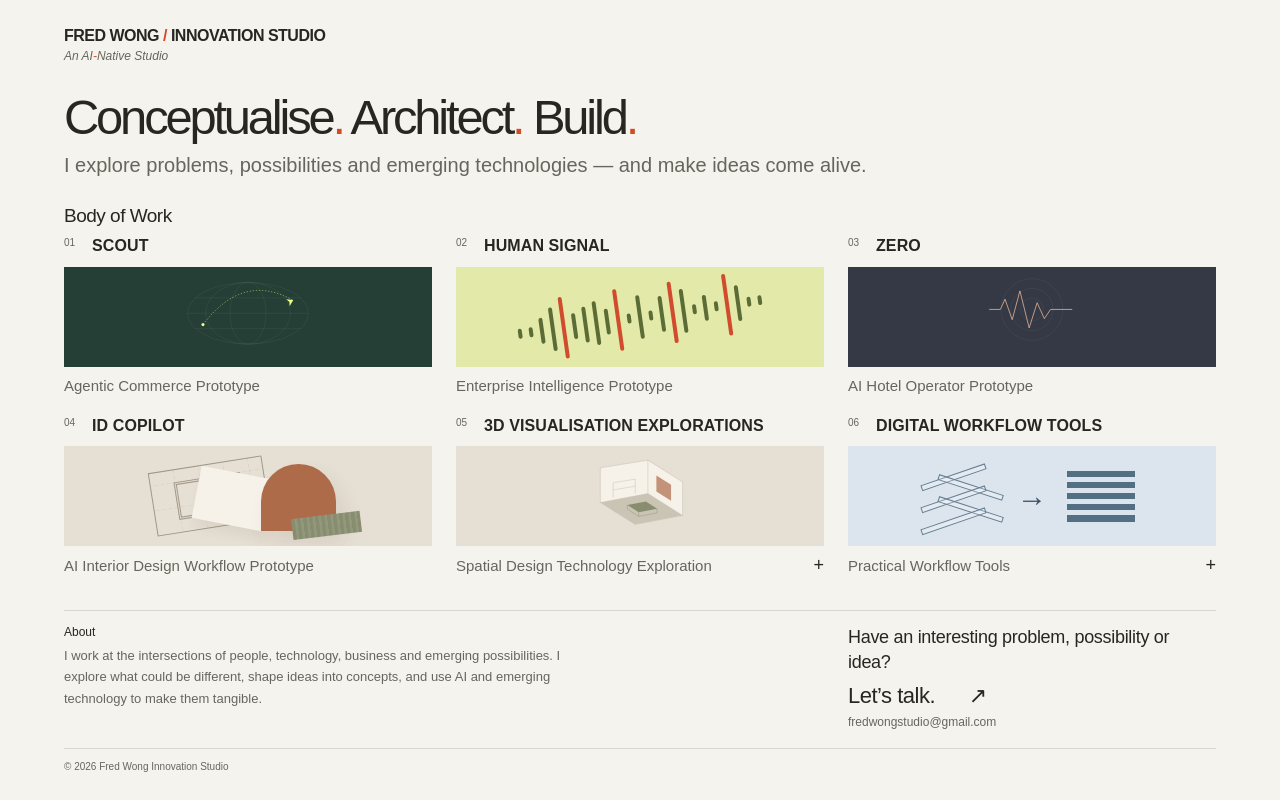
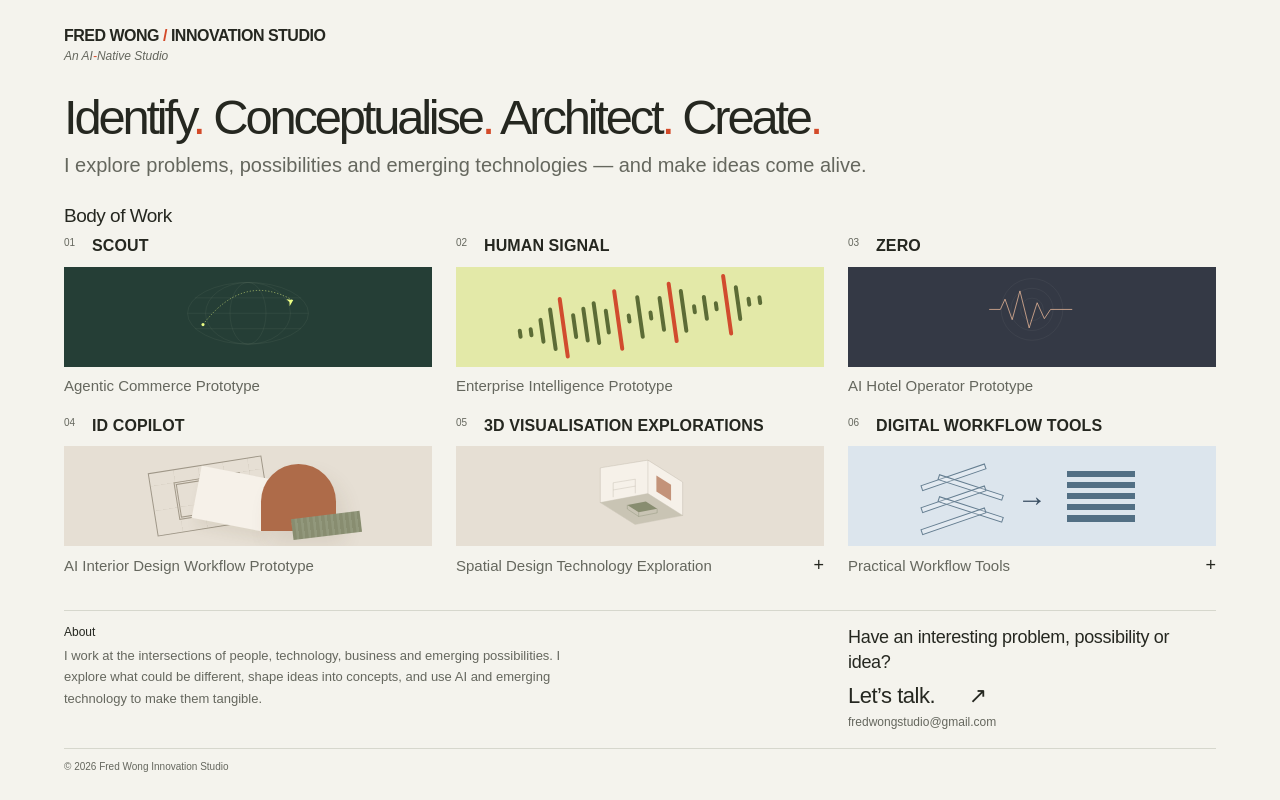
Before and after one commit to fredwongstudio/fredwongstudio.github.io, a plain HTML site: page index.html in a window 1280 px wide. Drawn offline with Linux system fonts and the light colour scheme.

Commit message:
Update Studio creative process

```diff
--- a/index.html
+++ b/index.html
@@ -20,7 +20,7 @@
   </header>
   <main id="main">
     <section class="hero wrap" aria-labelledby="hero-title">
-      <h1 id="hero-title">Conceptualise<span class="orange">.</span> Architect<span class="orange">.</span> Build<span class="orange">.</span></h1>
+      <h1 id="hero-title">Identify<span class="orange">.</span> Conceptualise<span class="orange">.</span> Architect<span class="orange">.</span> Create<span class="orange">.</span></h1>
       <div class="hero-bottom"><p>I explore problems, possibilities and emerging technologies — and make ideas come alive.</p></div>
     </section>
     <section class="experiments wrap" id="experiments" aria-labelledby="experiments-title">
```
